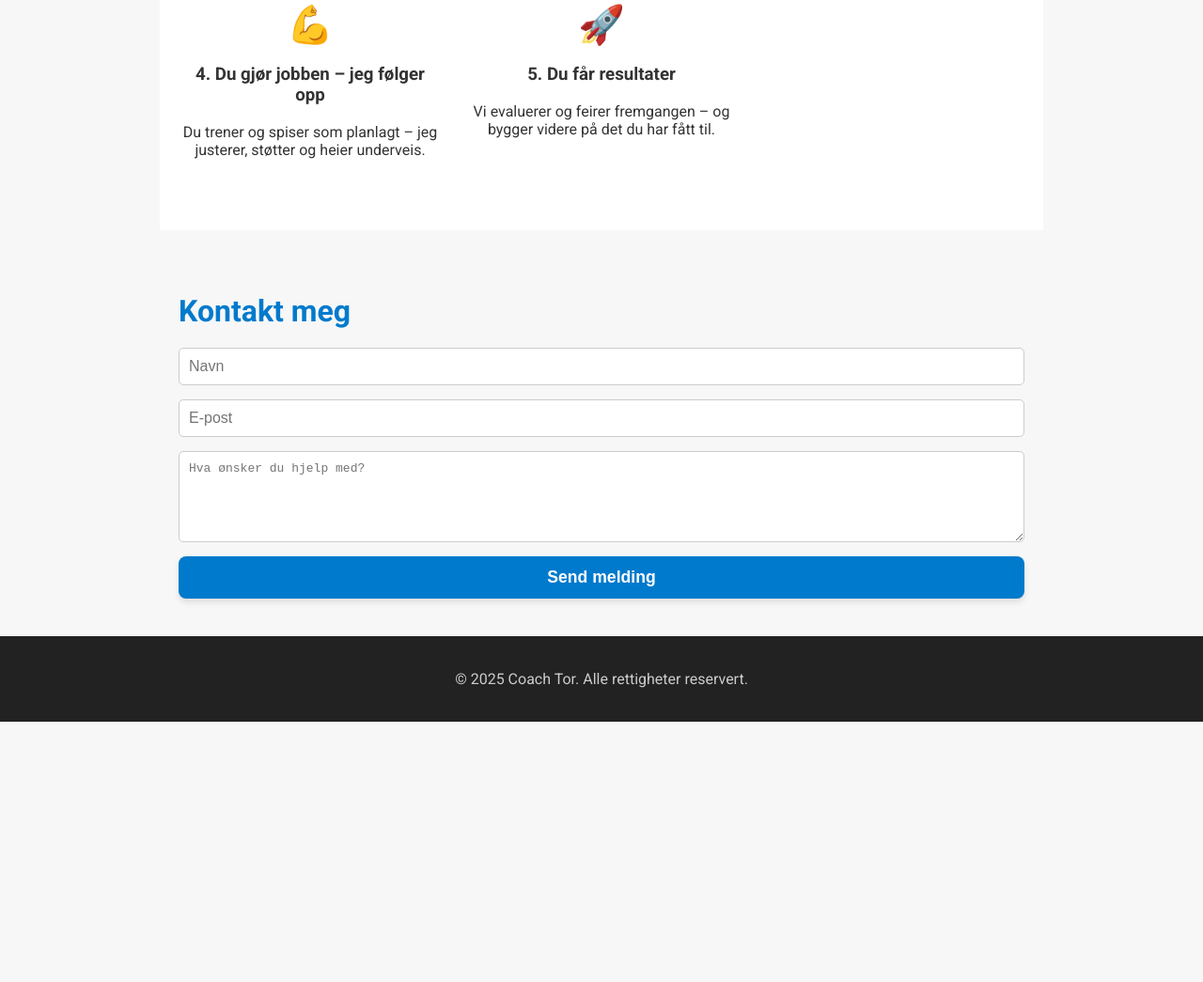
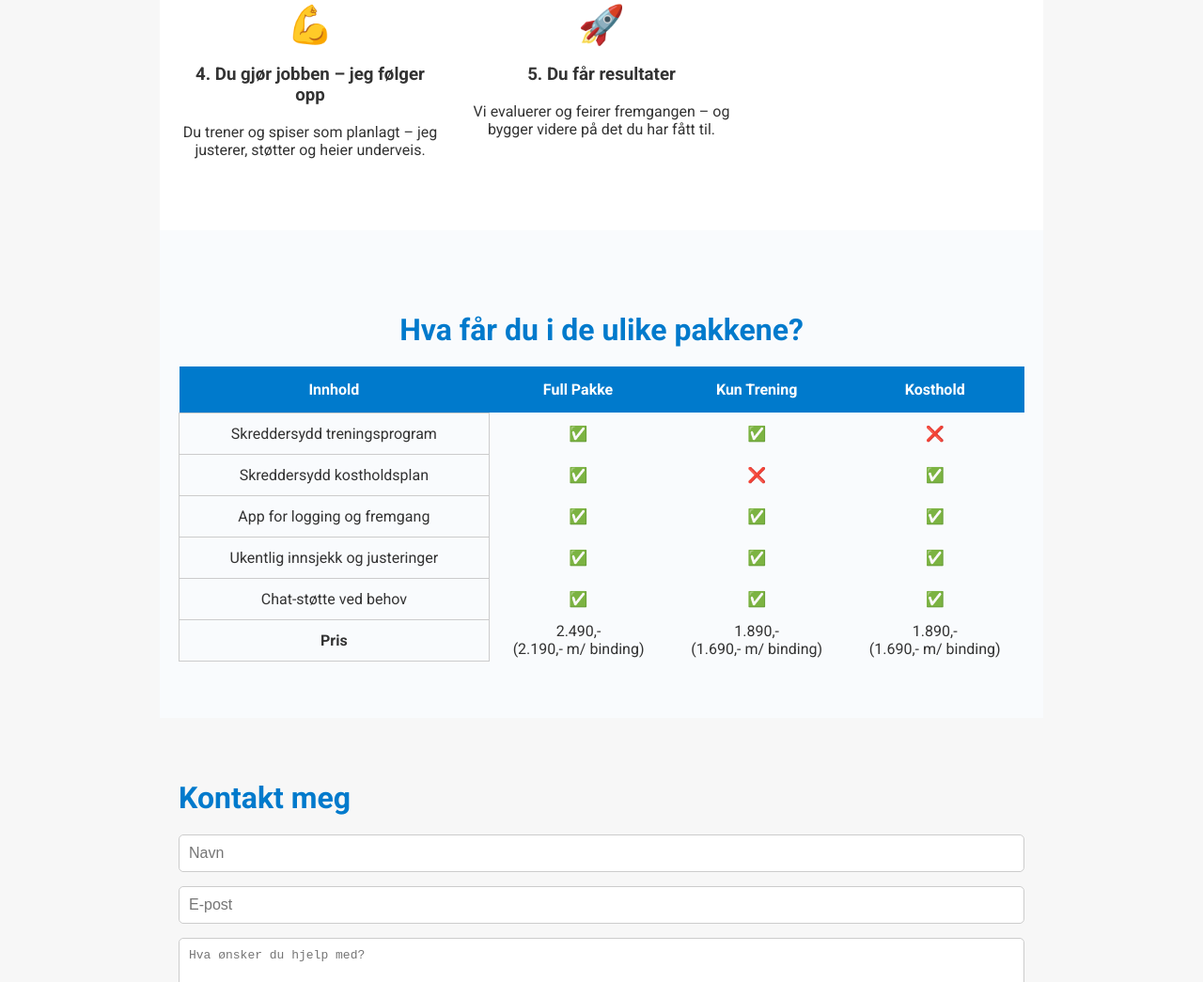
Before and after one commit to Coachtor/coachtor-nettside, a plain HTML site: page index.html in a window 1280 px wide. Shown: the part 3325-4370 px from the top of the page at 94% size. Before the commit the page ends 4093 px from the top, so only its background shows below. Drawn offline with Linux system fonts and the light colour scheme.

Commit message:
Update index.html

```diff
--- a/index.html
+++ b/index.html
@@ -261,6 +261,60 @@
   </div>
 </section>
 
+  <section id="sammenligning" style="padding: 60px 20px; background-color: #f9fbfd;">
+  <h2 class="section-title" style="text-align: center;">Hva får du i de ulike pakkene?</h2>
+  <div style="overflow-x: auto;">
+    <table style="width: 100%; max-width: 900px; margin: auto; border-collapse: collapse; text-align: center;">
+      <thead>
+        <tr style="background-color: #007acc; color: white;">
+          <th style="padding: 15px;">Innhold</th>
+          <th style="padding: 15px;">Full Pakke</th>
+          <th style="padding: 15px;">Kun Trening</th>
+          <th style="padding: 15px;">Kosthold</th>
+        </tr>
+      </thead>
+      <tbody>
+        <tr>
+          <td style="padding: 12px; border: 1px solid #ccc;">Skreddersydd treningsprogram</td>
+          <td>✅</td>
+          <td>✅</td>
+          <td>❌</td>
+        </tr>
+        <tr>
+          <td style="padding: 12px; border: 1px solid #ccc;">Skreddersydd kostholdsplan</td>
+          <td>✅</td>
+          <td>❌</td>
+          <td>✅</td>
+        </tr>
+        <tr>
+          <td style="padding: 12px; border: 1px solid #ccc;">App for logging og fremgang</td>
+          <td>✅</td>
+          <td>✅</td>
+          <td>✅</td>
+        </tr>
+        <tr>
+          <td style="padding: 12px; border: 1px solid #ccc;">Ukentlig innsjekk og justeringer</td>
+          <td>✅</td>
+          <td>✅</td>
+          <td>✅</td>
+        </tr>
+        <tr>
+          <td style="padding: 12px; border: 1px solid #ccc;">Chat-støtte ved behov</td>
+          <td>✅</td>
+          <td>✅</td>
+          <td>✅</td>
+        </tr>
+        <tr>
+          <td style="padding: 12px; border: 1px solid #ccc; font-weight: bold;">Pris</td>
+          <td>2.490,-<br>(2.190,- m/ binding)</td>
+          <td>1.890,-<br>(1.690,- m/ binding)</td>
+          <td>1.890,-<br>(1.690,- m/ binding)</td>
+        </tr>
+      </tbody>
+    </table>
+  </div>
+</section>
+
 
   <section id="kontakt">
     <h2 class="section-title">Kontakt meg</h2>
```
